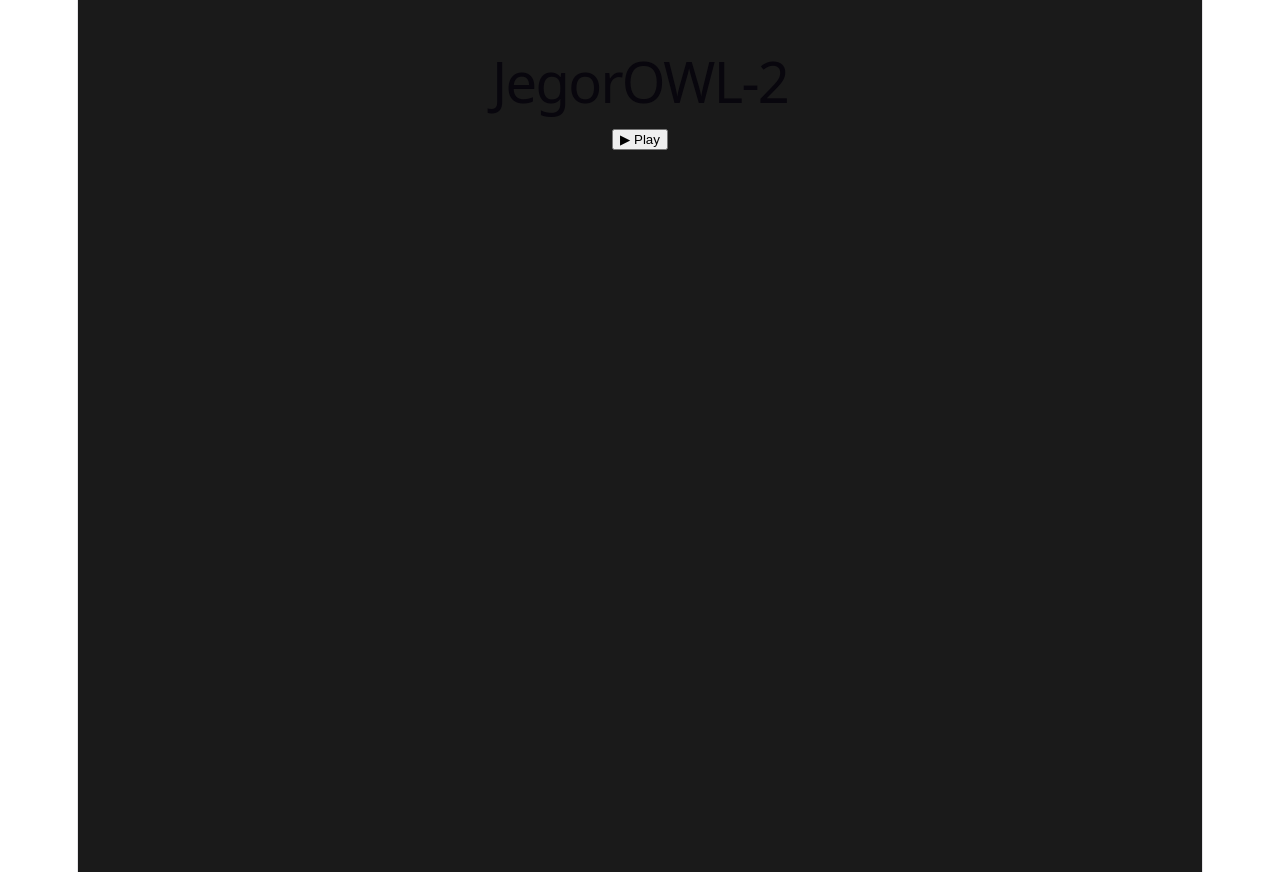
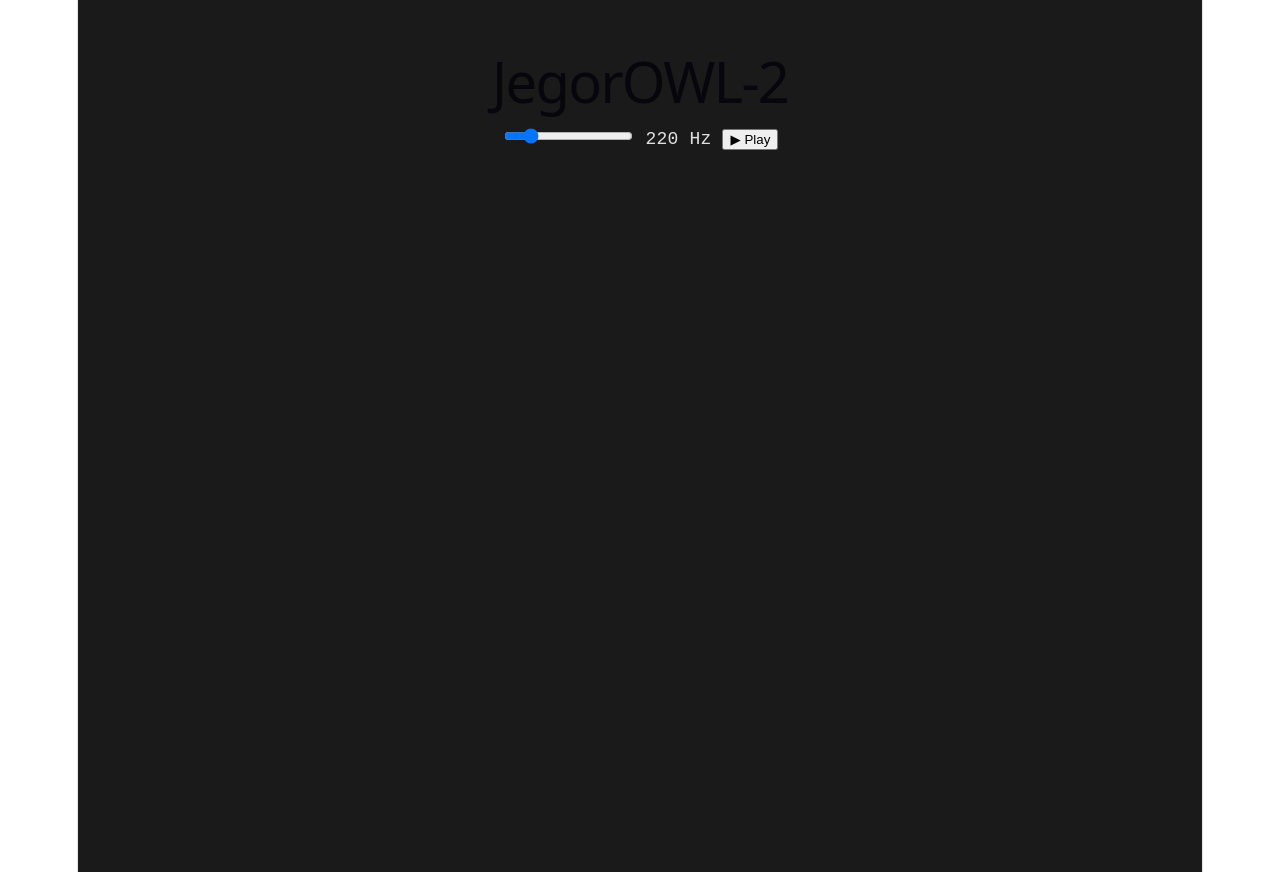
Before and after one commit to s-jegorow/JegorOWL-2, a Svelte app: page / in a window 1280 px wide. Built offline with nearby package versions, Linux system fonts and the light colour scheme.

Commit message:
update: frequency-control

```diff
--- a/src/App.svelte
+++ b/src/App.svelte
@@ -5,6 +5,13 @@ let oscillator: OscillatorNode | null = null;
 let isPlaying = $state(false);
 let frequency = $state(220);
 
+
+$effect(() => {
+  const currentFreq = frequency;
+  if (oscillator) {
+    oscillator.frequency.value = currentFreq;
+  }
+});
 
 function ensureAudioContext(): AudioContext {
   if (!audioContext) {
@@ -17,7 +24,7 @@ function startTone(): void {
   const ctx = ensureAudioContext();
   oscillator = ctx.createOscillator();
   oscillator.type = 'sine';
-  oscillator.frequency.value = 240;
+  oscillator.frequency.value = frequency;
   oscillator.connect(ctx.destination);
   oscillator.start();
   isPlaying = true;
@@ -45,6 +52,9 @@ function toggleTone(): void {
 <main>
   <h1>JegorOWL-2</h1>
 
+  <input type="range" min="80" max="880" bind:value={frequency} />
+  <span>{frequency} Hz</span>
+
   <button onclick={toggleTone}>
   {isPlaying ? '■ Stop' : '▶ Play'}
 </button>
```
Also changed, not shown: 1 other file (tests, documents, lock files or other folders).
